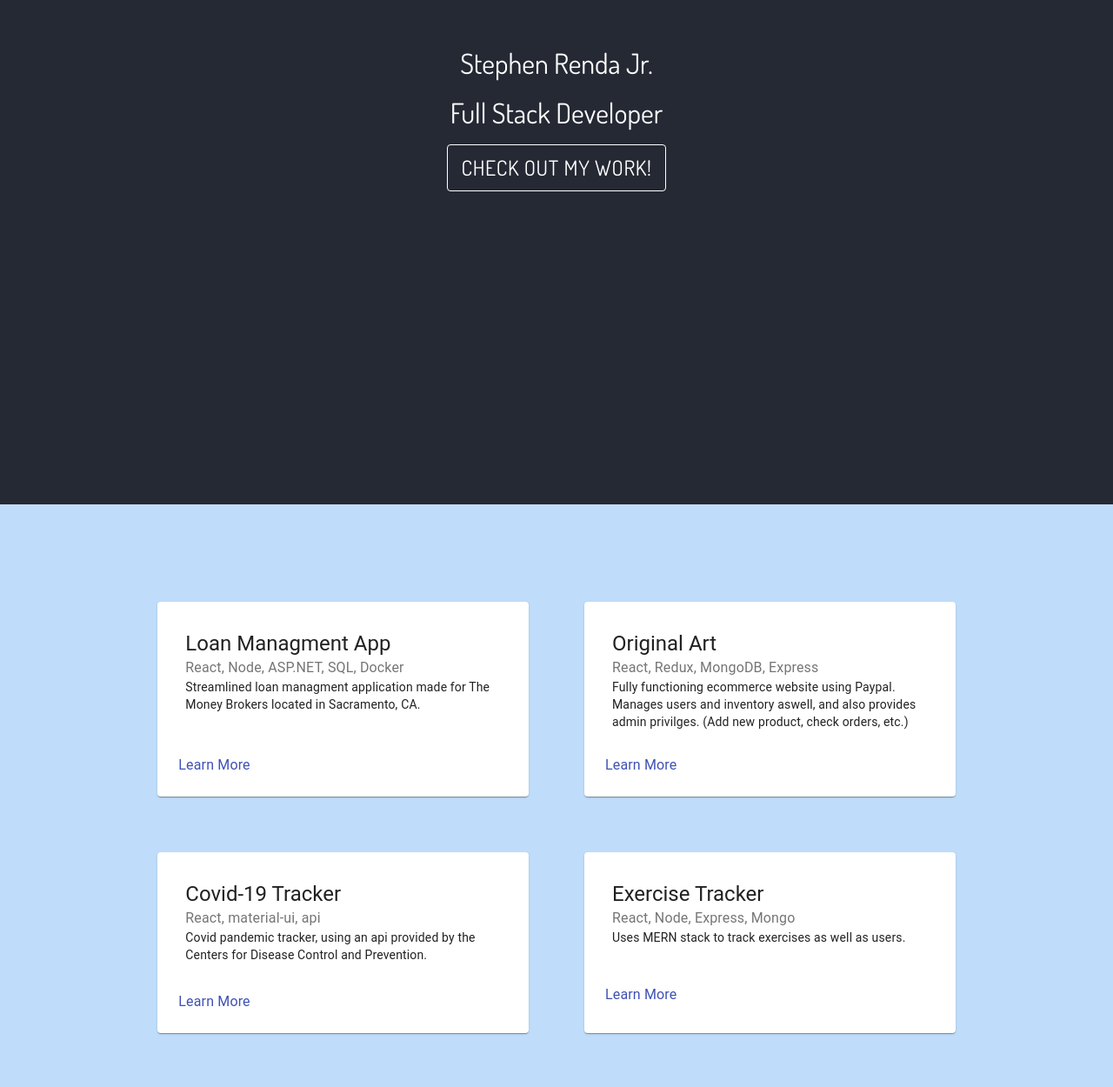
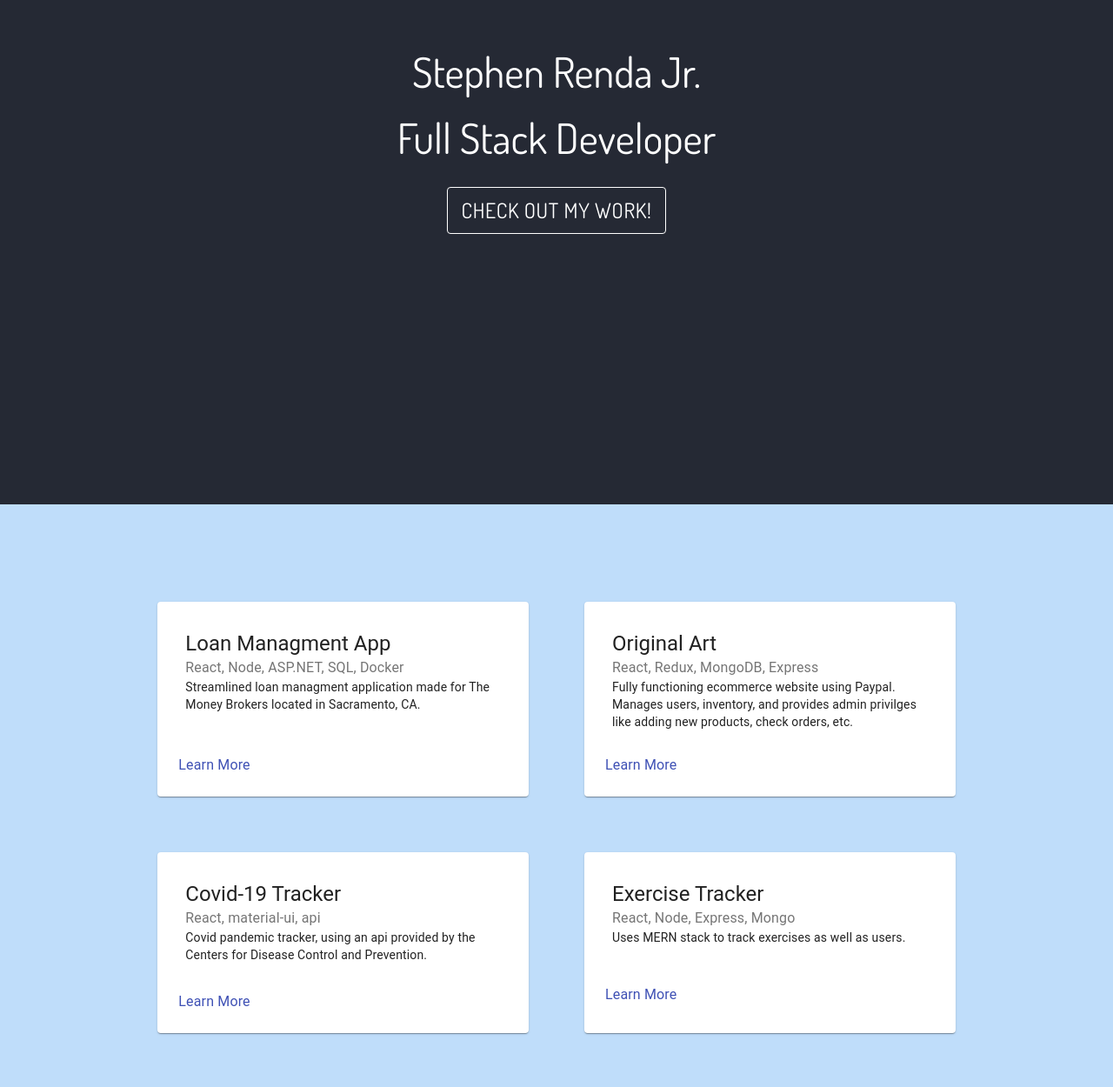
Before and after one commit to StephenRenda/react_azure_static, a React (Create React App) app in the folder app/: page / in a window 1280 px wide. Shown: the part 204-1454 px from the top of the page at 87% size. Built offline with nearby package versions, Linux system fonts and the light colour scheme.

Commit message:
Style changes

```diff
--- a/app/src/components/Welcome/Welcome.module.css
+++ b/app/src/components/Welcome/Welcome.module.css
@@ -7,11 +7,11 @@
 }
 .container {
   font-family: Dosis;
-  font-size: 2rem;
+  font-size: 3rem;
 }
 .containerMobile {
   font-family: Dosis;
-  font-size: 3.5rem;
+  font-size: 2rem;
 }
 .name {
   color: white;
--- a/app/src/components/Works/Works.js
+++ b/app/src/components/Works/Works.js
@@ -35,7 +35,7 @@ const Works = ()=> {
                     React, Redux, MongoDB, Express
                 </Typography>
                 <Typography className={styles.info} variant="body2" component="p">
-                Fully functioning ecommerce website using Paypal. Manages users and inventory aswell, and also provides admin privilges. (Add new product, check orders, etc.)
+                Fully functioning ecommerce website using Paypal. Manages users, inventory, and provides admin privilges like adding new products, check orders, etc.
                 </Typography>
         </CardContent>
         <CardActions>
@@ -72,7 +72,7 @@ const Works = ()=> {
         </CardActions>
         </Grid>
         {/* Exercise Tracker */}
-        <Grid item component={Card} xs={12} md={4} style={{ margin: "2rem" }}>
+        <Grid className={styles.container} item component={Card} xs={12} md={4} >
             <CardContent style={{ textAlign: "left" }}>
             <Grid container>
                 <Grid item>
@@ -98,7 +98,7 @@ const Works = ()=> {
             </CardActions>
         </Grid>
         {/* Tic Tac Toe */}
-        <Grid item component={Card} xs={12} md={4} style={{ margin: "2rem" }}>
+        <Grid className={styles.container} item component={Card} xs={12} md={4} >
             <CardContent style={{ textAlign: "left" }}>
             <Grid container>
                 <Grid item>
@@ -124,7 +124,7 @@ const Works = ()=> {
             </CardActions>
         </Grid>
         {/* Quiz App */}
-        <Grid item component={Card} xs={12} md={4} style={{ margin: "2rem" }}>
+        <Grid className={styles.container} item component={Card} xs={12} md={4} >
             <CardContent style={{ textAlign: "left" }}>
             <Grid container>
                 <Grid item>
```
Also changed, not shown: 1 other file (tests, documents, lock files or other folders).
